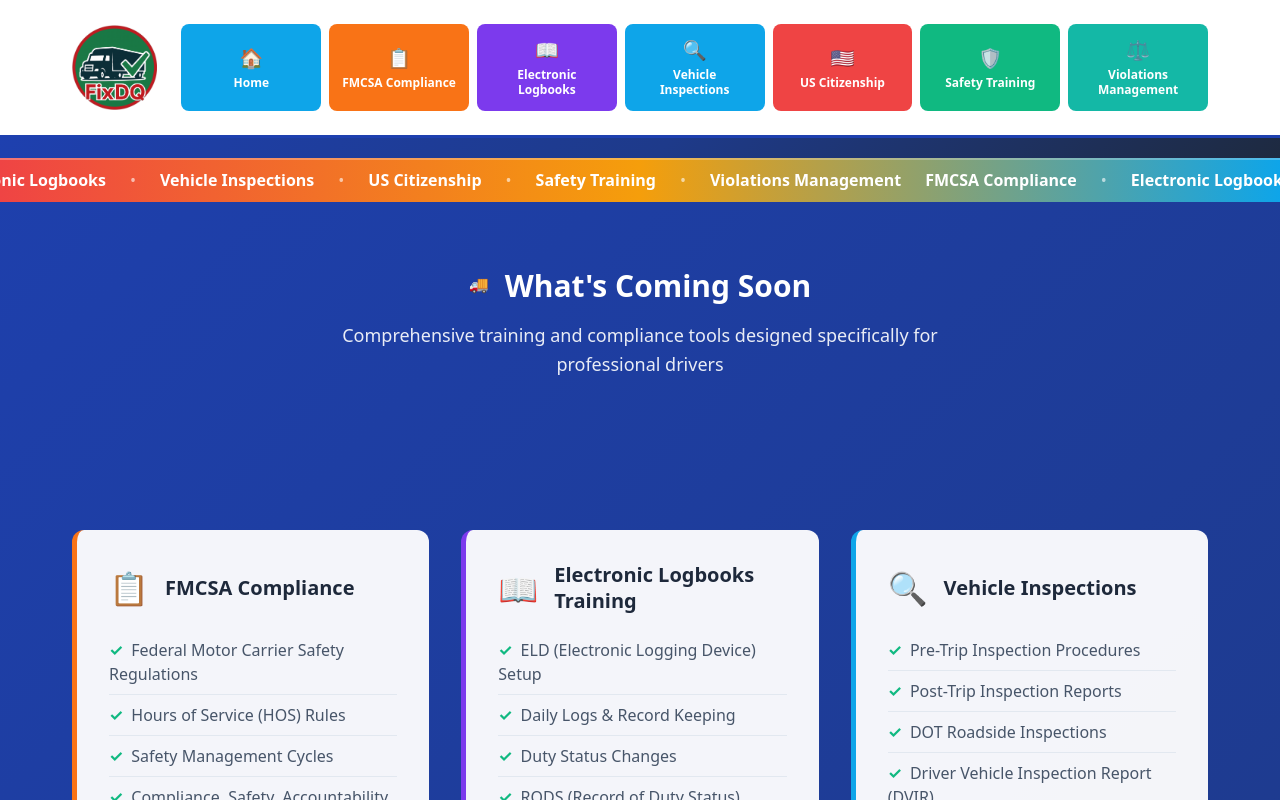
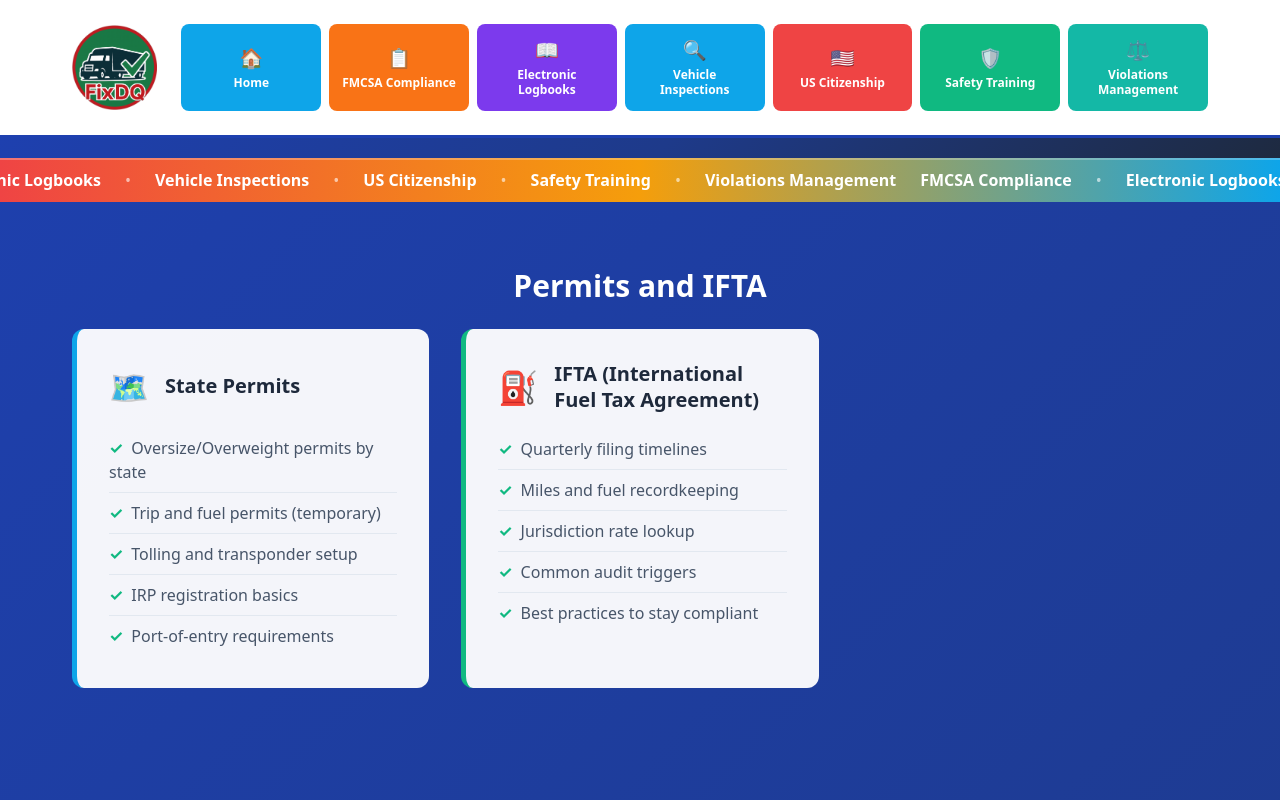
Before and after one commit to Cocodog2014/fixdq-Prod, a React (Vite) app: page / in a window 1280 px wide. Shown: the top 800 px of the page. Built offline with nearby package versions, Linux system fonts and the light colour scheme.

Commit message:
ifta and permits

```diff
--- a/src/HomePage.css
+++ b/src/HomePage.css
@@ -190,6 +190,30 @@
 /* ================================
    WHY CHOOSE US SECTION
    ================================ */
+/* Permits & IFTA block uses existing feature-card patterns */
+.permits-ifta {
+  padding: var(--spacing-xl) 0;
+}
+
+.permits-ifta h2 {
+  color: var(--color-white);
+  text-align: center;
+  font-size: var(--font-size-xl);
+}
+
+.permits-ifta .grid {
+  margin-top: var(--spacing-lg);
+}
+
+@media (min-width: 768px) {
+  .permits-ifta { padding: var(--spacing-2xl) 0; }
+  .permits-ifta h2 { font-size: var(--font-size-2xl); }
+}
+
+@media (min-width: 1024px) {
+  .permits-ifta { padding: var(--spacing-3xl) 0; }
+  .permits-ifta h2 { font-size: var(--font-size-3xl); }
+}
 .why-choose {
   background: rgba(255, 255, 255, 0.1);
   backdrop-filter: blur(10px);
--- a/src/HomePage.jsx
+++ b/src/HomePage.jsx
@@ -4,6 +4,41 @@ function App() {
   return (
     <div className="app">
       <GlobalHeader />
+
+      {/* State Permits + IFTA */}
+      <section className="permits-ifta">
+        <div className="container">
+          <h2>Permits and IFTA</h2>
+          <div className="grid">
+            <div className="feature-card blue-border">
+              <div className="feature-header">
+                <span className="icon">🗺️</span>
+                <h3>State Permits</h3>
+              </div>
+              <ul>
+                <li>Oversize/Overweight permits by state</li>
+                <li>Trip and fuel permits (temporary)</li>
+                <li>Tolling and transponder setup</li>
+                <li>IRP registration basics</li>
+                <li>Port-of-entry requirements</li>
+              </ul>
+            </div>
+            <div className="feature-card green-border">
+              <div className="feature-header">
+                <span className="icon">⛽</span>
+                <h3>IFTA (International Fuel Tax Agreement)</h3>
+              </div>
+              <ul>
+                <li>Quarterly filing timelines</li>
+                <li>Miles and fuel recordkeeping</li>
+                <li>Jurisdiction rate lookup</li>
+                <li>Common audit triggers</li>
+                <li>Best practices to stay compliant</li>
+              </ul>
+            </div>
+          </div>
+        </div>
+      </section>
 
       {/* Coming Soon Section */}
       <section className="coming-soon">
```
Also changed, not shown: package.json (+3 -5 lines).
